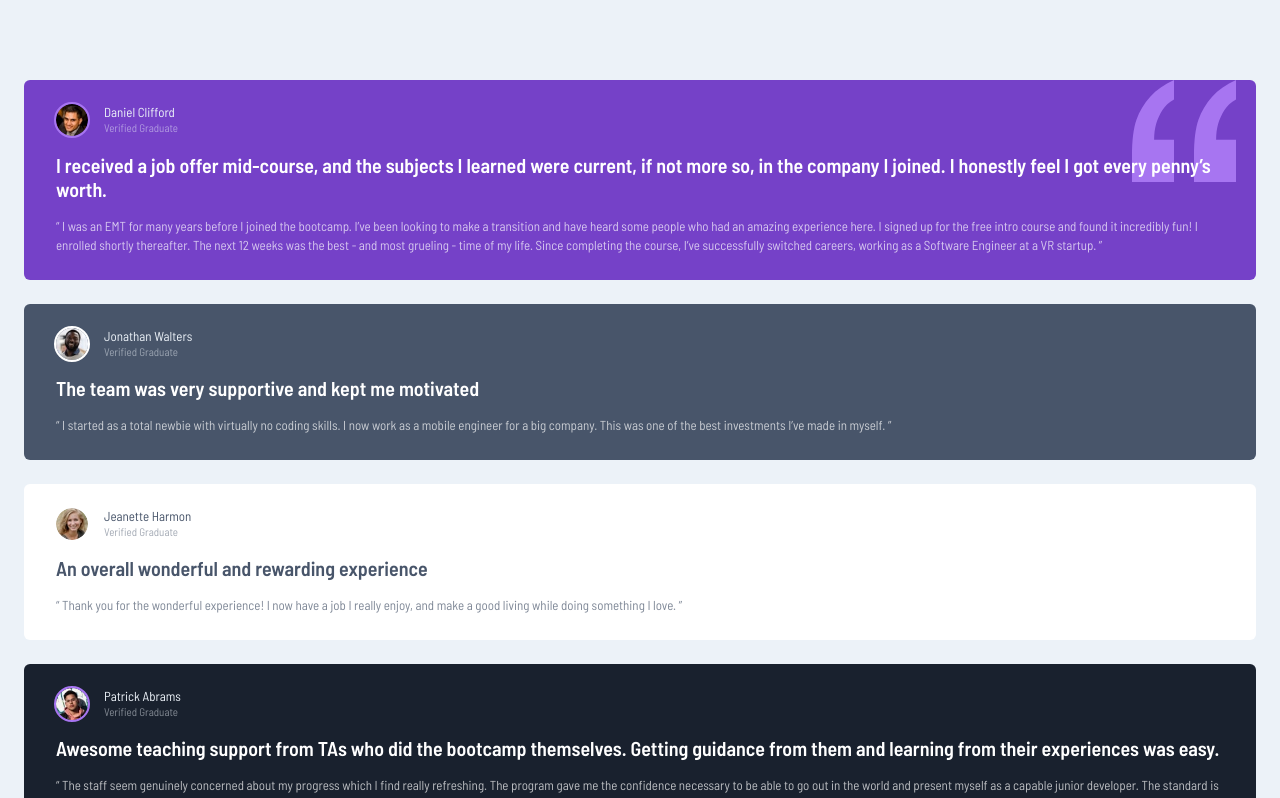
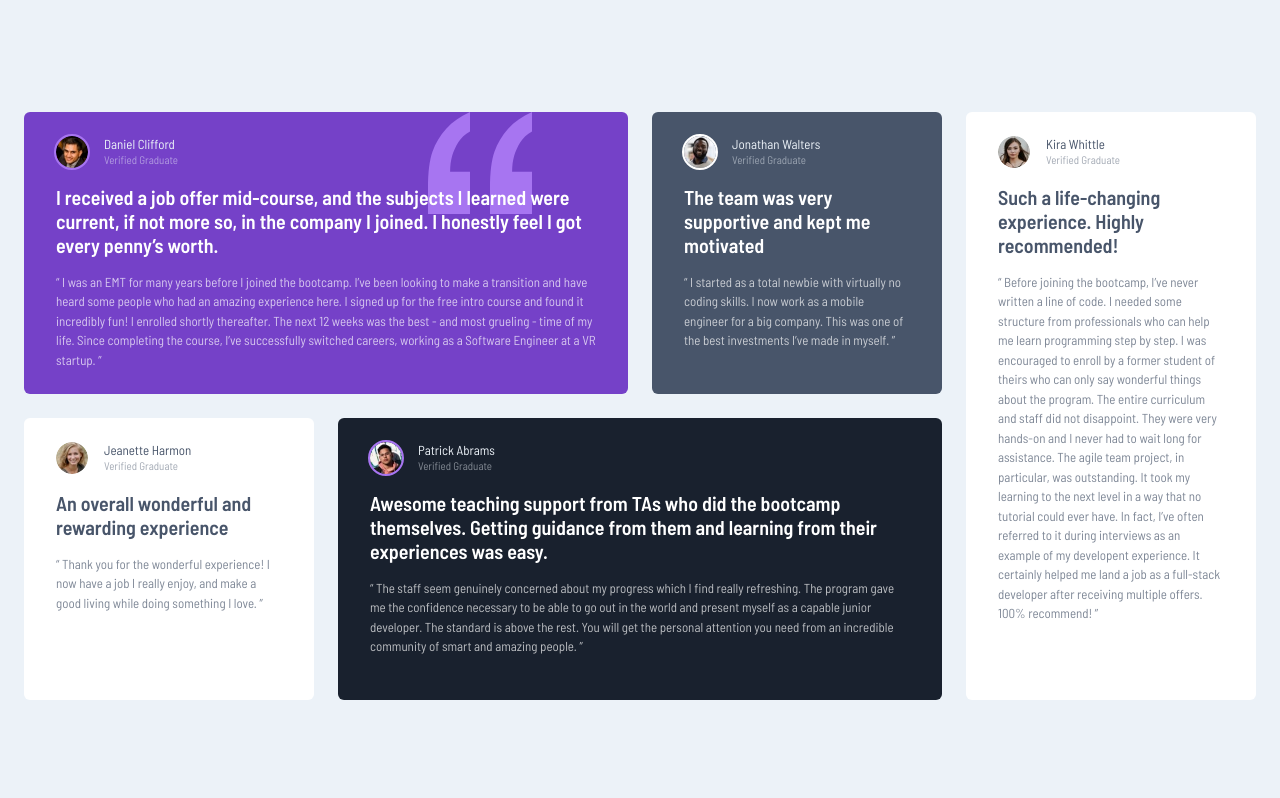
Before and after one commit to tOnski86/react-testimonials-grid, a React (Vite) app: page / in a window 1280 px wide. Shown: the top 798 px of the page. Built offline with nearby package versions, Linux system fonts and the light colour scheme.

Commit message:
Implement desktop styling

```diff
--- a/index.html
+++ b/index.html
@@ -12,7 +12,7 @@
     <meta name="viewport" content="width=device-width, initial-scale=1.0" />
     <title>Testimonials Grid</title>
   </head>
-  <body class="font-barlow text-[13px] bg-white-200">
+  <body class="font-barlow text-[13px] bg-white-200 flex flex-col justify-center items-center">
     <div id="root"></div>
     <script type="module" src="/src/main.jsx"></script>
   </body>
--- a/src/App.jsx
+++ b/src/App.jsx
@@ -2,8 +2,10 @@ import Card from './Components/Card';
 
 function App() {
   return (
-    <div className='my-20 mx-6 [&>:not(:last-child)]:mb-6'>
+    <div className='my-20 lg:my-28 mx-6 grid lg:grid-cols-4 lg:grid-rows-2 gap-6 lg:max-w-7xl'>
       <Card
+        size='wide'
+        gridPosition='lg:row-start-1 lg:row-end-2 lg:col-start-1 lg:col-end-3'
         cardBackgroundStyle='/bg-pattern-quotation.svg'
         cardStyle='violet'
         authorNameStyle='light'
@@ -18,6 +20,8 @@ function App() {
         reviewDescription='“ I was an EMT for many years before I joined the bootcamp. I’ve been looking to make a transition and have heard some people who had an amazing experience here. I signed up for the free intro course and found it incredibly fun! I enrolled shortly thereafter. The next 12 weeks was the best - and most grueling - time of my life. Since completing the course, I’ve successfully switched careers, working as a Software Engineer at a VR startup. ”'
       />
       <Card
+        size='base'
+        gridPosition='lg:row-start-1 lg:row-end-2 lg:col-start-3 lg:col-end-4'
         cardStyle='gray'
         authorNameStyle='light'
         authorTitleStyle='light'
@@ -31,6 +35,8 @@ function App() {
         reviewDescription='“ I started as a total newbie with virtually no coding skills. I now work as a mobile engineer for a big company. This was one of the best investments I’ve made in myself. ”'
       />
       <Card
+        size='base'
+        gridPosition='lg:row-start-2 lg:row-end-3 lg:col-start-1 lg:col-end-2'
         cardStyle='white'
         authorNameStyle='dark'
         authorTitleStyle='dark'
@@ -44,6 +50,8 @@ function App() {
         reviewDescription='“ Thank you for the wonderful experience! I now have a job I really enjoy, and make a good living while doing something I love. ”'
       />
       <Card
+        size='wide'
+        gridPosition='lg:row-start-2 lg:row-end-3 lg:col-start-2 lg:col-end-4'
         cardStyle='blue'
         authorNameStyle='light'
         authorTitleStyle='light'
@@ -57,6 +65,9 @@ function App() {
         reviewDescription='“ The staff seem genuinely concerned about my progress which I find really refreshing. The program gave me the confidence necessary to be able to go out in the world and present myself as a capable junior developer. The standard is above the rest. You will get the personal attention you need from an incredible community of smart and amazing people. ”'
       />
       <Card
+        size='tall'
+        gridPosition='lg:row-start-1 lg:row-end-3 lg:col-start-4 lg:col-end-5'
+        order='3'
         cardStyle='white'
         authorNameStyle='dark'
         authorTitleStyle='dark'
--- a/src/Components/Card.jsx
+++ b/src/Components/Card.jsx
@@ -1,5 +1,7 @@
 /* eslint-disable react/prop-types */
 function Card({
+  size,
+  gridPosition,
   authorImage,
   authorName,
   authorTitle,
@@ -13,14 +15,15 @@ function Card({
   reviewTitleStyle,
   reviewDescriptionStyle,
 }) {
-  const { card, quote, image, name, job, title, description } = customTheme;
+  const { grid, card, quote, image, name, job, title, description } =
+    customTheme;
 
   return (
     <div
       className={
         cardBackgroundStyle
-          ? `${card[cardStyle]} relative`
-          : `${card[cardStyle]}`
+          ? `${card[cardStyle]} ${grid[size]} ${gridPosition} relative`
+          : `${card[cardStyle]} ${grid[size]} ${gridPosition}`
       }
     >
       {cardBackgroundStyle && (
@@ -45,13 +48,18 @@ function Card({
 }
 
 const customTheme = {
+  grid: {
+    base: 'lg:row-span-1 lg:col-span-1',
+    wide: 'lg:row-span-1 lg:col-span-2',
+    tall: 'lg:row-span-2 lg:col-span-1',
+  },
   card: {
     violet: 'bg-violet py-6 px-8 rounded-md z-10',
     gray: 'bg-grayBlue py-6 px-8 rounded-md z-10',
     blue: 'bg-blackBlue py-6 px-8 rounded-md z-10',
     white: 'bg-white-100 py-6 px-8 rounded-md z-10',
   },
-  quote: 'absolute top-0 right-5 -z-10',
+  quote: 'absolute top-0 lg:right-24 right-7 -z-10',
   image: {
     violet: 'outline-2 outline outline-[#A775F1] rounded-full w-8',
     white: 'outline-2 outline outline-white-100 rounded-full w-8',
@@ -72,11 +80,6 @@ const customTheme = {
     light: 'text-white-100 opacity-70',
     dark: 'text-grayBlue opacity-70',
   },
-  grid: {
-    base: '',
-    wide: '',
-    tall: '',
-  },
 };
 
 /*
--- a/tailwind.config.js
+++ b/tailwind.config.js
@@ -1,6 +1,10 @@
 /** @type {import('tailwindcss').Config} */
 export default {
-  content: ['./index.html', './src/**/*.{js,ts,jsx,tsx}'],
+  content: [
+    './index.html',
+    './src/**/*.{js,ts,jsx,tsx}',
+    './components/**/*.{js,ts,jsx,tsx}',
+  ],
   theme: {
     extend: {},
     colors: {
```
